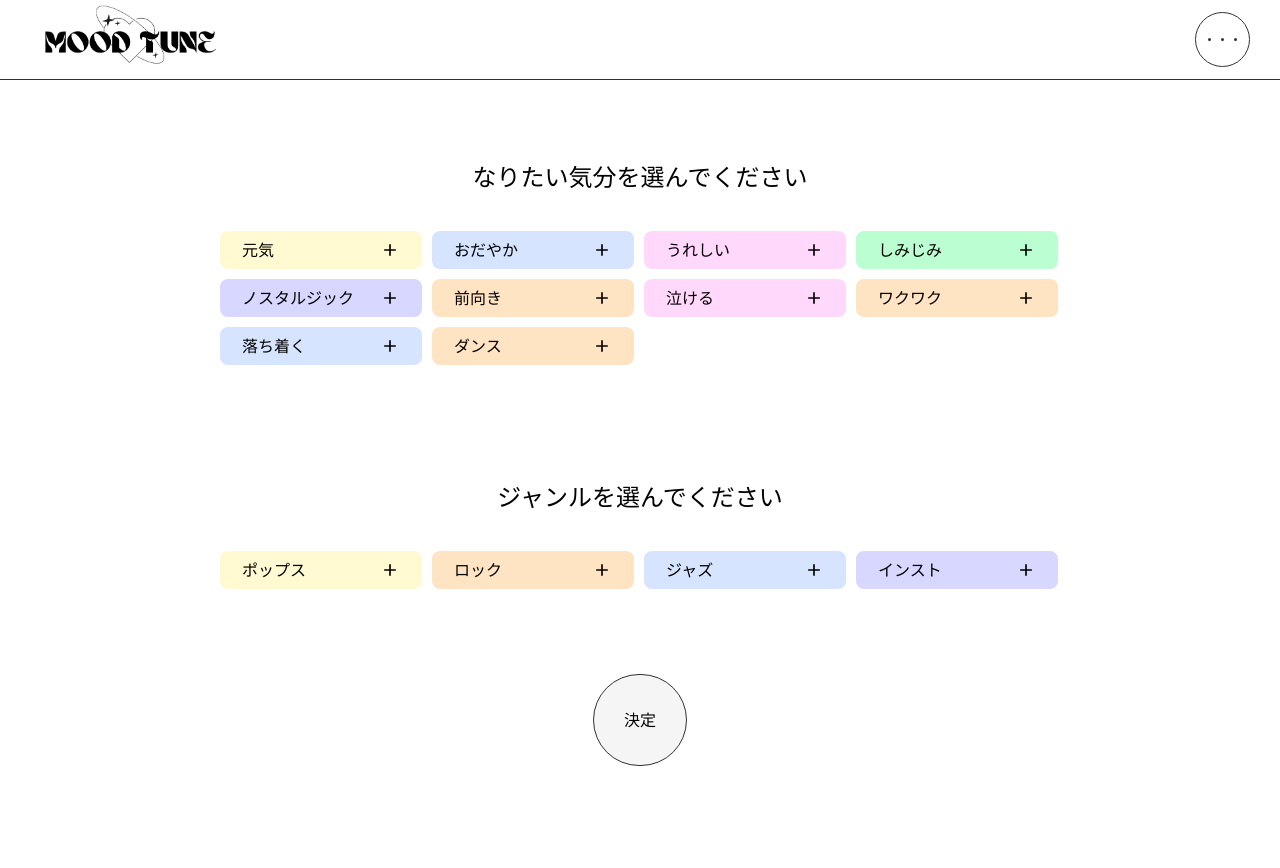
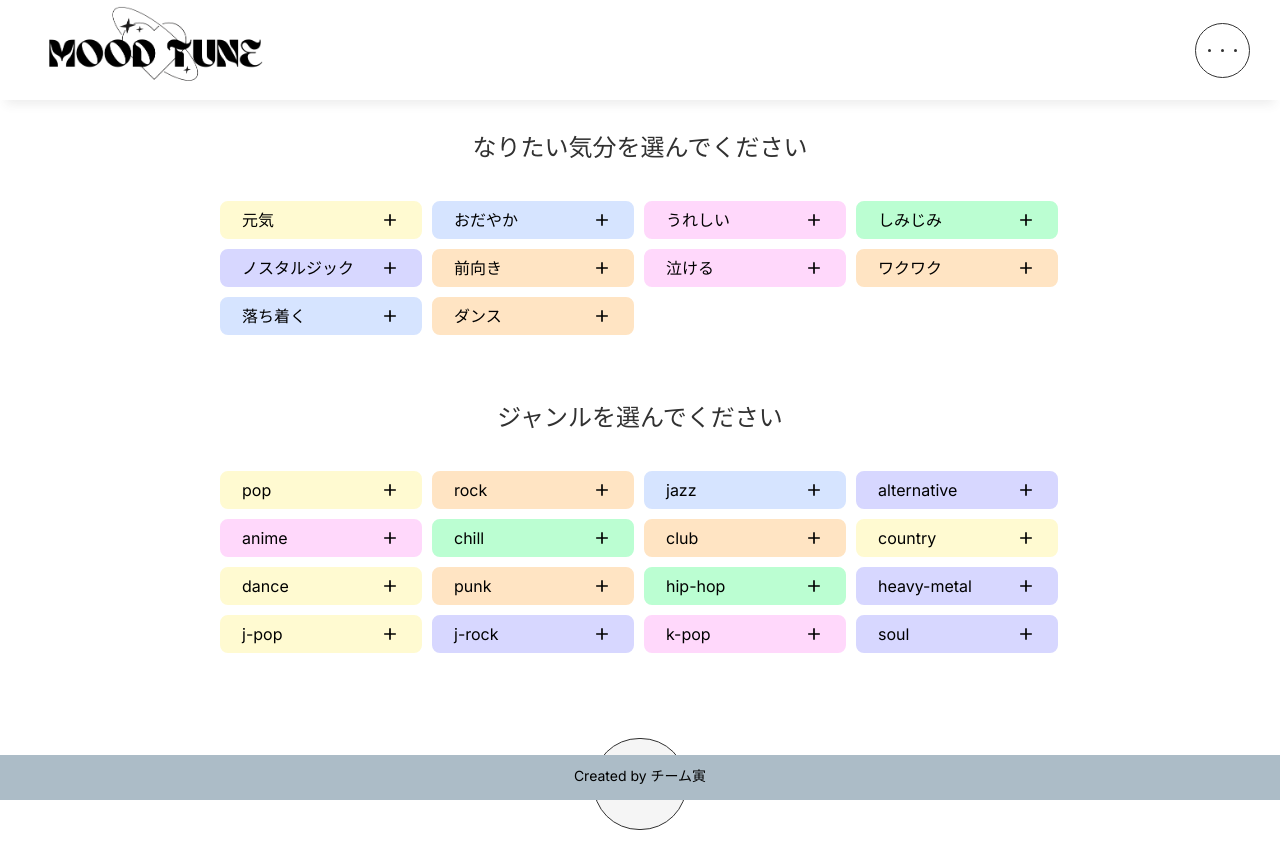
Before and after one commit to FumihikoTsutsuguchi/team_app_dev2, a Next.js app in the folder frontend/src/: page / in a window 1280 px wide. Shown: the top 868 px of the page. Built offline with nearby package versions, Linux system fonts and the light colour scheme.

Commit message:
[change]フッター設定ジャンルボタン

```diff
--- a/frontend/src/app/components/genreList.jsx
+++ b/frontend/src/app/components/genreList.jsx
@@ -31,10 +31,22 @@ export function GenreButton({ defaultClass, selectedClass, label }) {
 export function GenreList() {
   return (
     <div className={styles.moodListWrapper}>
-      <GenreButton defaultClass={styles.moodListYellow} selectedClass={styles.selectedMoodListYellow} label="ポップス" />
-      <GenreButton defaultClass={styles.moodListOrange} selectedClass={styles.selectedMoodListOrange} label="ロック" />
-      <GenreButton defaultClass={styles.moodListBlue} selectedClass={styles.selectedMoodListPink} label="ジャズ" />
-      <GenreButton defaultClass={styles.moodListPurple} selectedClass={styles.selectedMoodListPurple} label="インスト" />
+      <GenreButton defaultClass={styles.moodListYellow} selectedClass={styles.selectedMoodListYellow} label="pop" />
+      <GenreButton defaultClass={styles.moodListOrange} selectedClass={styles.selectedMoodListOrange} label="rock" />
+      <GenreButton defaultClass={styles.moodListBlue} selectedClass={styles.selectedMoodListPink} label="jazz" />
+      <GenreButton defaultClass={styles.moodListPurple} selectedClass={styles.selectedMoodListPurple} label="alternative" />
+      <GenreButton defaultClass={styles.moodListPink} selectedClass={styles.selectedMoodListPink} label="anime" />
+      <GenreButton defaultClass={styles.moodListGreen} selectedClass={styles.selectedMoodListGreen} label="chill" />
+      <GenreButton defaultClass={styles.moodListOrange} selectedClass={styles.selectedMoodListOrange} label="club" />
+      <GenreButton defaultClass={styles.moodListYellow} selectedClass={styles.selectedMoodListYellow} label="country" />
+      <GenreButton defaultClass={styles.moodListYellow} selectedClass={styles.selectedMoodListYellow} label="dance" />
+      <GenreButton defaultClass={styles.moodListOrange} selectedClass={styles.selectedMoodListOrange} label="punk" />
+      <GenreButton defaultClass={styles.moodListGreen} selectedClass={styles.selectedMoodListGreen} label="hip-hop" />
+      <GenreButton defaultClass={styles.moodListPurple} selectedClass={styles.selectedMoodListPurple} label="heavy-metal" />
+      <GenreButton defaultClass={styles.moodListYellow} selectedClass={styles.selectedMoodListYellow} label="j-pop" />
+      <GenreButton defaultClass={styles.moodListPurple} selectedClass={styles.selectedMoodListPurple} label="j-rock" />
+      <GenreButton defaultClass={styles.moodListPink} selectedClass={styles.selectedMoodListPink} label="k-pop" />
+      <GenreButton defaultClass={styles.moodListPurple} selectedClass={styles.selectedMoodListPurple} label="soul" />
     </div>
   );
 }
--- a/frontend/src/app/home.module.css
+++ b/frontend/src/app/home.module.css
@@ -1,7 +1,6 @@
 /* サイト全体 */
 .mainWrapper {
-  padding: 80px 0 0;
-  /* background-color: #f5f5f7; */
+  padding: 100px 0 0;
   height: 100vh;
 }
 
@@ -11,10 +10,12 @@
   justify-content: space-between;
   display: flex;
   width: 100%;
-  height: 80px;
+  height: 100px;
   align-items: center;
   padding: 0 30px;
-  border-bottom: 1px solid #313131;
+  box-shadow: 0px 10px 10px -6px rgba(71, 71, 71, 0.1);
+  background-color: #fff;
+
 }
 
 .navTitle {
@@ -27,9 +28,9 @@
   align-items: center;
   width: 100%;
   font-size: 1.5rem;
+
 }
 
-/* 右上トグル */
 .toggle {
   border: 1px solid #313131;
   border-radius: 50px;
@@ -65,7 +66,8 @@
 .headline {
   font-size: 24px;
   /* font-weight: bold; */
-  padding: 80px 0 0px;
+  padding: 30px 0 0px;
+  color: #313131;
 }
 
 .doneButton {
@@ -158,3 +160,18 @@
   background-color: #FFE4C3;
   border: 2px solid #313131;
 }
+
+
+/* フッター */
+.footer {
+  position: fixed;
+  bottom: 0;
+  width: 100%;
+  height: 45px;
+  background-color: #acbcc7;
+  text-align: center;
+  justify-content: center;
+  padding: 10px 0px;
+  font-size: 14px;
+
+}
--- a/frontend/src/app/layout.jsx
+++ b/frontend/src/app/layout.jsx
@@ -16,27 +16,36 @@ export default function RootLayout({ children }) {
       <body className={inter.className}>
         <nav className={styles.navWrapper}>
           <div className={styles.navInner}>
+            {/* <div></div> 左端の空の要素 */}
             <h1 className={styles.navTitle}>
-              <a href="/" className={styles.navTitle} >
+              <a href="/" className={styles.navTitle}>
                 <Image
                   src={"/logo_dev2.png"}
-                  width={200}
+                  width={250}
                   height={100}
                   alt="Icon"
                   className="plusIcon"
                 />
               </a>
             </h1>
-            <button className={styles.toggle}>
-              <span className={styles.dot}></span>
-              <span className={styles.dot}></span>
-              <span className={styles.dot}></span>
-            </button>
+            <div className={styles.toggleWrapper}>
+              <button className={styles.toggle}>
+                <span className={styles.dot}></span>
+                <span className={styles.dot}></span>
+                <span className={styles.dot}></span>
+              </button>
+            </div>
           </div>
         </nav>
+
         <main className={styles.mainWrapper}>
           {children}
         </main>
+        <footer className={styles.footer}>
+          <p>
+            Created by チーム寅
+          </p>
+        </footer>
       </body>
     </html>
   );
```
